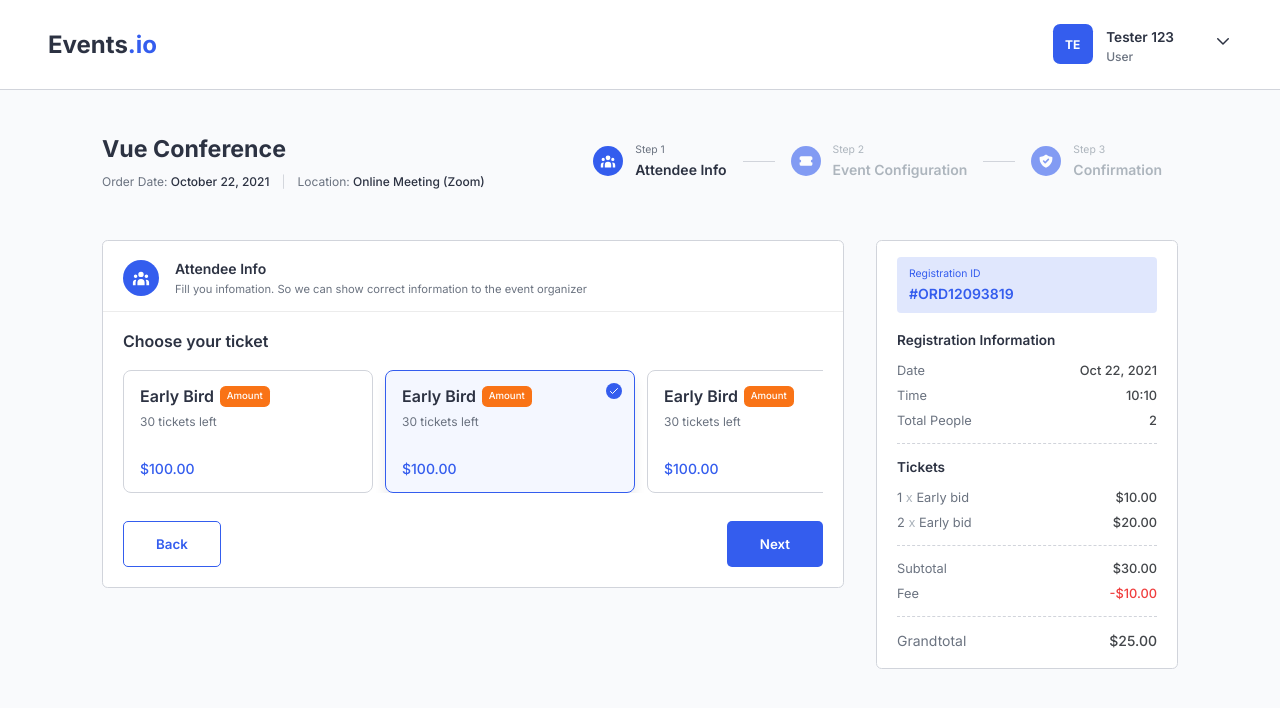
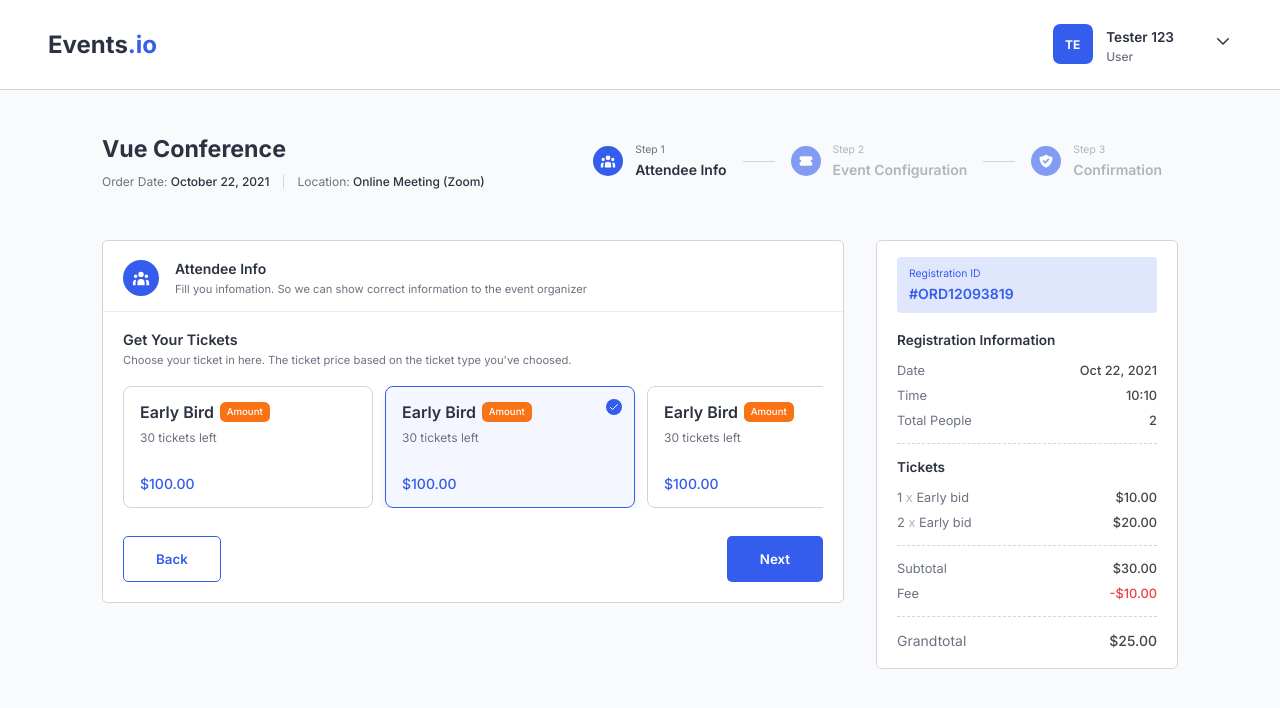
Before and after one commit to Erik3010/events.io, a React (Create React App) app: page /registration in a window 1280 px wide. Shown: the top 708 px of the page. Built offline with nearby package versions, Linux system fonts and the light colour scheme.

Commit message:
feat: add section title in registration

```diff
--- a/src/components/Registration/RegistrationConfiguration/RegistrationConfiguration.js
+++ b/src/components/Registration/RegistrationConfiguration/RegistrationConfiguration.js
@@ -6,10 +6,16 @@ import RegistrationTicket from "components/Registration/RegistrationTicket/Regis
 
 function RegistrationConfiguration() {
   return (
+    <div className={styles["registration-section-container"]}>
       <div className={styles["registration-section"]}>
         <div className={styles["registration-section-title"]}>
-        Choose your ticket
+          <h1>Get Your Tickets</h1>
+          <p>
+            Choose your ticket in here. The ticket price based on the ticket
+            type you've choosed.
+          </p>
         </div>
+        <div className={styles["registration-section-content"]}>
           <div className={styles["registration-ticket-container"]}>
             {Array(10)
               .fill("")
@@ -18,6 +24,8 @@ function RegistrationConfiguration() {
               ))}
           </div>
         </div>
+      </div>
+    </div>
   );
 }
 
--- a/src/components/Registration/RegistrationConfiguration/RegistrationConfiguration.module.scss
+++ b/src/components/Registration/RegistrationConfiguration/RegistrationConfiguration.module.scss
@@ -2,9 +2,22 @@
 
 .registration {
   &-section {
+    &-container {
+      > * + * {
+        margin-top: 2rem;
+      }
+    }
     &-title {
-      font-weight: 600;
       margin-bottom: 1rem;
+      h1 {
+        font-weight: 600;
+        font-size: 0.9rem;
+        margin: 0;
+      }
+      p {
+        font-size: 0.7rem;
+        color: $subtitle;
+      }
     }
   }
   &-ticket {
```
Lines whose indentation alone changed are shown as unchanged.
